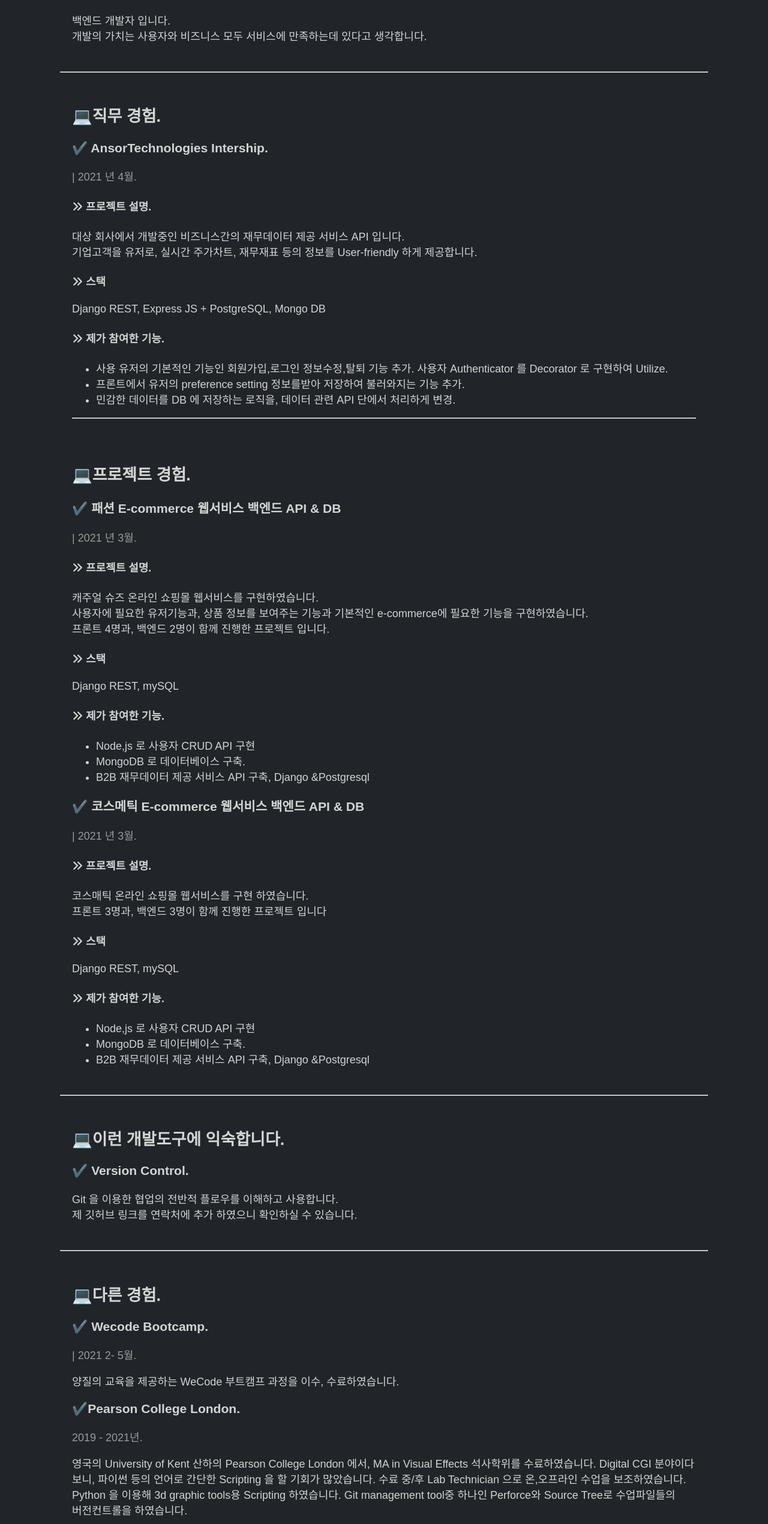
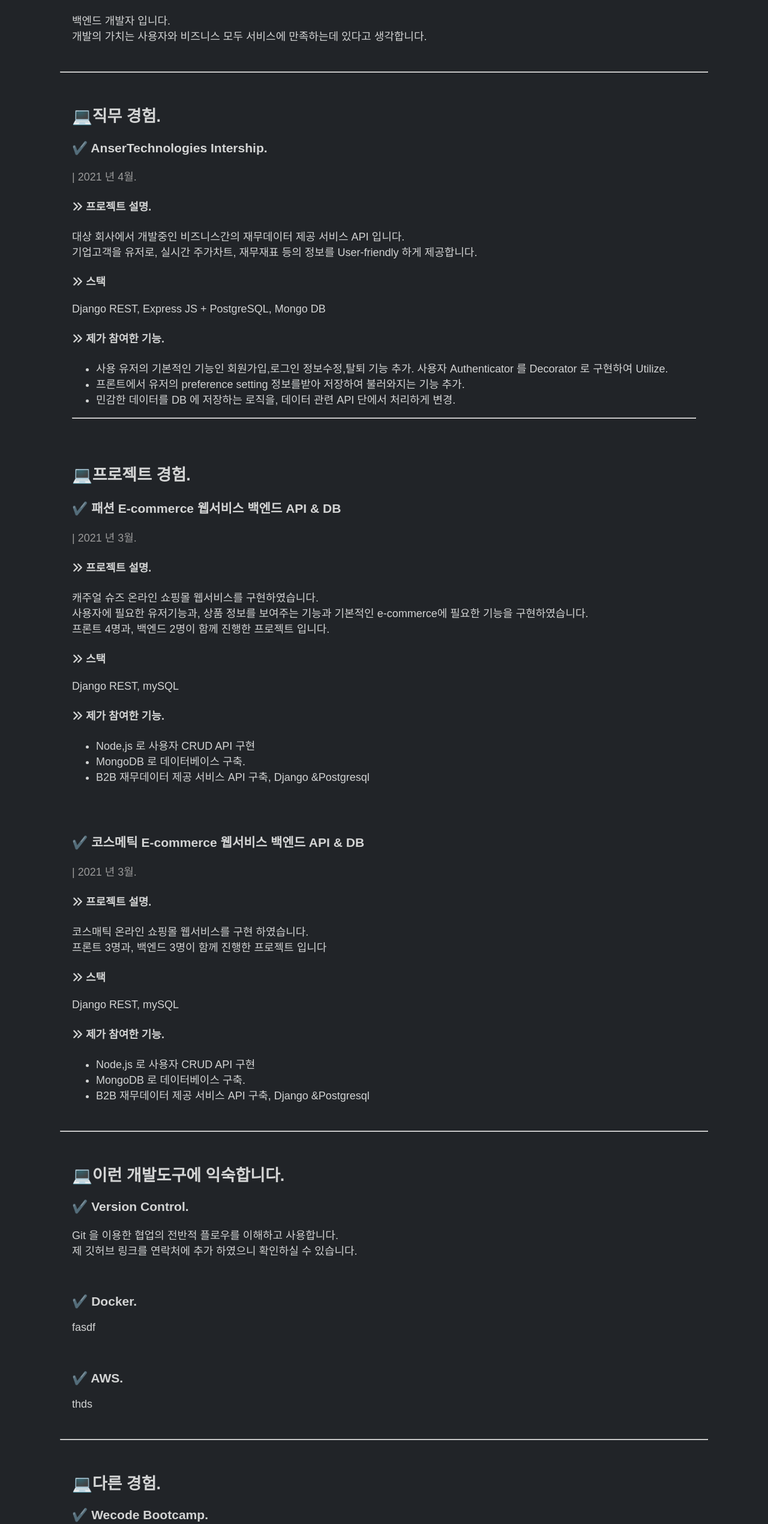
Before and after one commit to jadyJeong/thisisme, a plain HTML site: page index.html in a window 1280 px wide. Shown: the part 258-2799 px from the top of the page at 60% size. Drawn offline with Linux system fonts and the light colour scheme.

Commit message:
dfasdasfd

```diff
--- a/index.html
+++ b/index.html
@@ -25,7 +25,7 @@
     <hr>
     <div>
         <h2>💻직무 경험.</h2>
-        <h3>✔️ AnsorTechnologies Intership.</h3>
+        <h3>✔️ AnserTechnologies Intership.</h3>
         <span>| 2021 년 4월. </span>
         <h4><i class="fas fa-angle-double-right"></i> 프로젝트 설명.</h4>
         <p>대상 회사에서 개발중인 비즈니스간의 재무데이터 제공 서비스 API 입니다.<br>
@@ -56,7 +56,7 @@
         <li>MongoDB 로 데이터베이스 구축.</li>
         <li>B2B 재무데이터 제공 서비스 API 구축, Django &Postgresql  </li>
     </ul>
-
+    <br><br>
     <h3>✔️ 코스메틱 E-commerce 웹서비스 백엔드 API & DB</h3>
     <span>| 2021 년 3월. </span>
     <h4><i class="fas fa-angle-double-right"></i> 프로젝트 설명.</h4>
@@ -78,6 +78,13 @@
         <p>Git 을 이용한 협업의 전반적 플로우를 이해하고 사용합니다.
             <br>제 깃허브 링크를 연락처에 추가 하였으니 확인하실 수 있습니다.
         </p>
+        <br>
+        <h3>✔️ Docker.</h3>
+        <p>fasdf</p>
+        <br>
+        <h3>✔️ AWS.</h3>
+        <p>thds</p>
+
     </div>
 
         <hr>
@@ -86,18 +93,22 @@
     <h2>💻다른 경험.</h2>
         <h3>✔️ Wecode Bootcamp.</h3>
         <span>| 2021 2- 5월.</span>
-        <p>양질의 교육을 제공하는 WeCode 부트캠프 과정을 이수, 수료하였습니다. </p>
-
+        <p>양질의 개발자 교육을 제공하는 WeCode 부트캠프 과정을 이수, 수료하였습니다.
+        <br>혼자 하는 개발보다, 다른 개발자들과 더 효율적으로 작업하는 법을 익혔습니다.
+        </p>
+<br>
         <h3>✔️Pearson College London.</h3>
         <span>2019 - 2021년.</span>
-        <p>영국의 University of Kent 산하의 Pearson College London 에서, MA in Visual Effects 석사학위를 수료하였습니다.
-        Digital CGI 분야이다 보니, 파이썬 등의 언어로 간단한 Scripting 을 할 기회가 많았습니다.
-        수료 중/후 Lab Technician 으로 온,오프라인 수업을 보조하였습니다. Python 을 이용해 3d graphic tools용 Scripting 하였습니다.
+        <p>영국의 University of Kent 산하의 Pearson College London 에서, MA in Visual Effects 석사학위를 수료하였습니다.<br>
+        <br>Digital CGI 분야이다 보니, 파이썬 등의 언어로 간단한 Scripting 을 할 기회가 많았습니다.
+        <br>수료 중/후 Lab Technician 으로 온,오프라인 수업을 보조하였습니다.
+        <br>Python 을 이용해 3d graphic tools용 Scripting 하였습니다. <br><br>
         Git management tool중 하나인 Perforce와 Source Tree로 수업파일들의 버전컨트롤을 하였습니다.</p>
-
+<br>
         <h3>✔️ 경희대학교 국제학과.</h3>
         <span>| 2011-2016년.</span>
-        <p>경희대학교 국제학과에서 국제학 학사학위를 수료하였습니다. 국제 정치와 경제학을 주요 트랙으로 공부하였습니다. 휴학과 아르바이트 등으로 졸업이 늦어졌습니다.</p>
+        <p>경희대학교 국제학과에서 국제학 학사학위를 수료하였습니다.
+        <br>국제 정치와 경제학을 주요 트랙으로 공부하였습니다. 휴학과 아르바이트 등으로 졸업이 늦어졌습니다.</p>
     </div>
 
         <hr>
```
